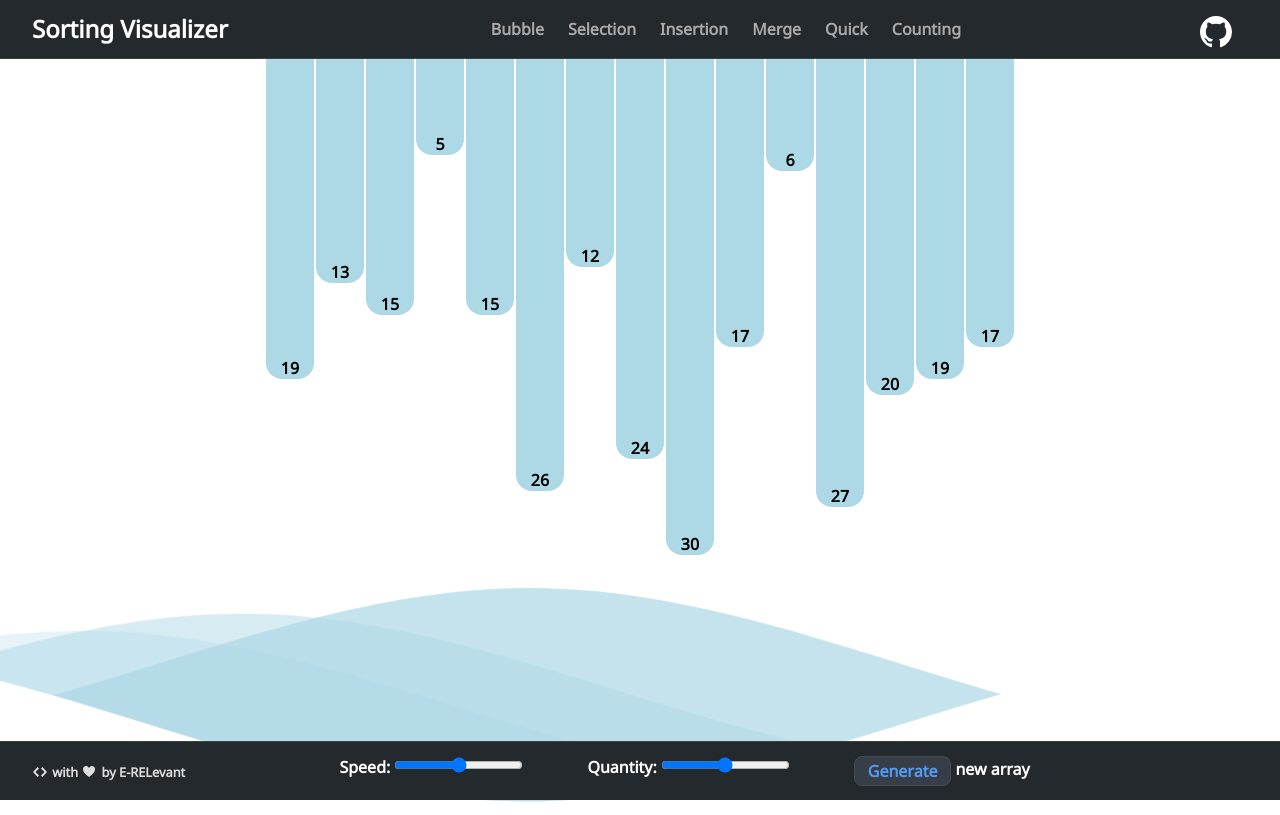
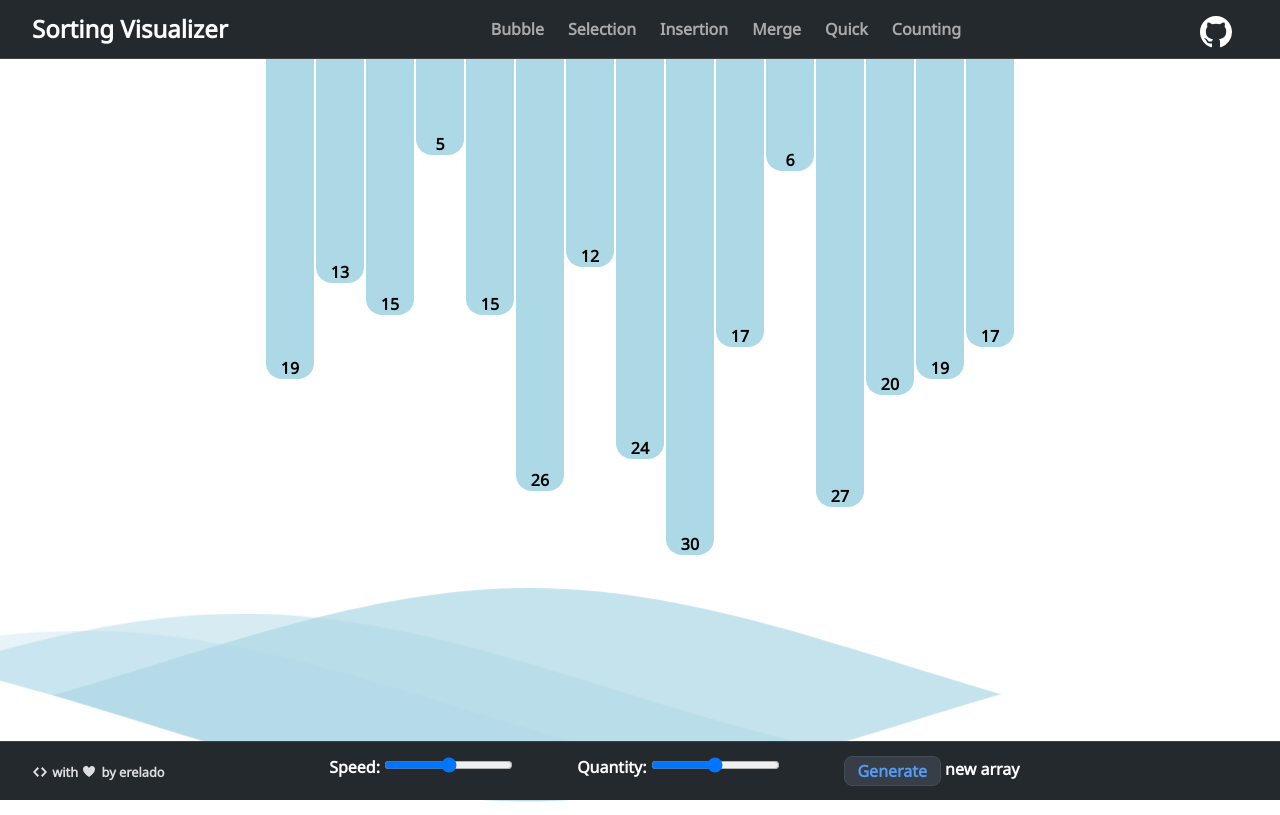
Before and after one commit to erelado/sorting-visualizer, a plain HTML site: page index.html in a window 1280 px wide. Drawn offline with Linux system fonts and the light colour scheme.

Commit message:
update: username

```diff
--- a/index.html
+++ b/index.html
@@ -82,7 +82,7 @@
             <span class="icon">
                 <svg class="icon"><use xlink:href="#heart"></use></svg>
             </span>
-            <span> by E-RELevant</span>
+            <span> by erelado</span>
         </a>
         <div id="settings">
             <div>
```
